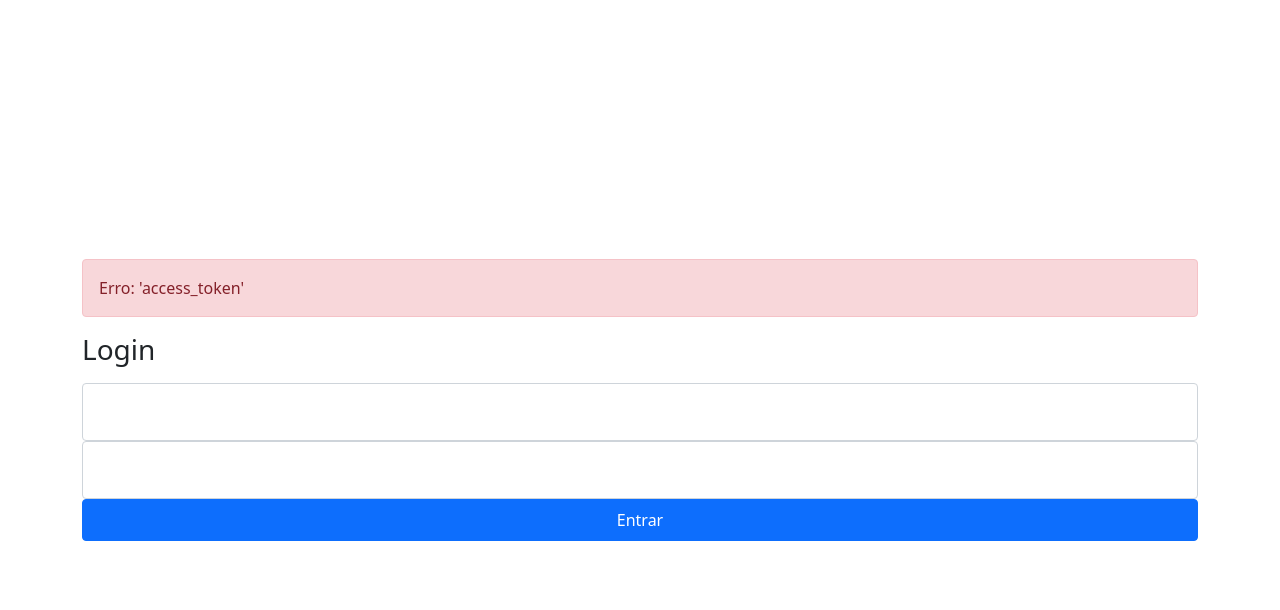
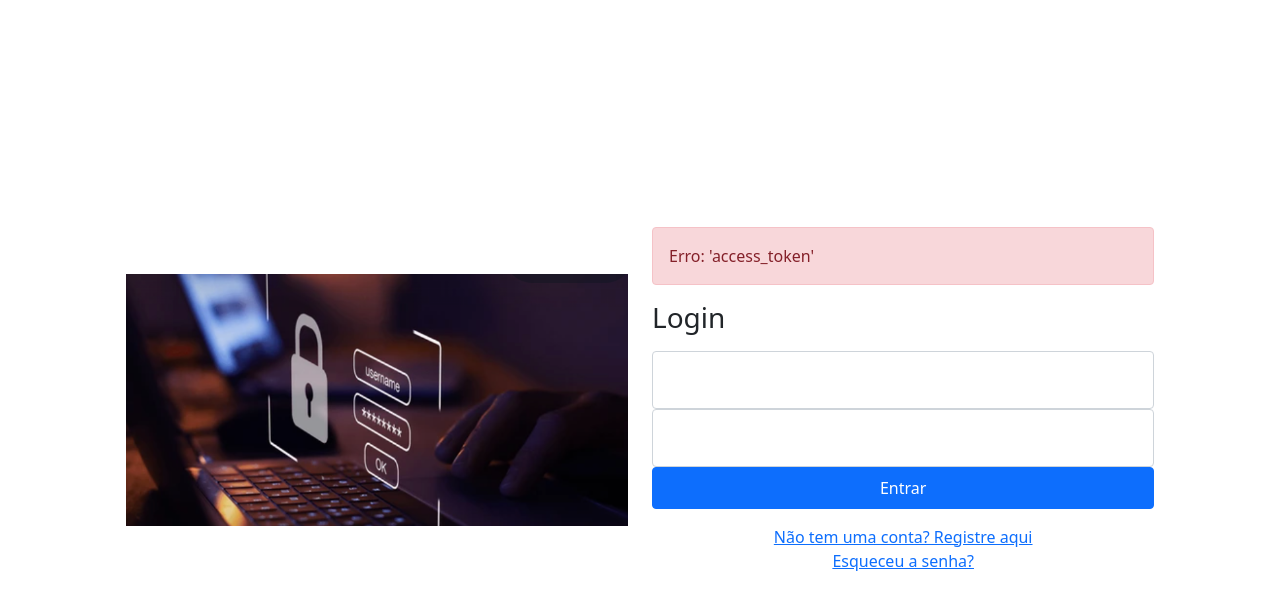
Before and after one commit to armandossrecife/myapp, a Flask app: page /dashboard in a window 1280 px wide. Shown: the top 610 px of the page. Run offline with Flask 3, Linux system fonts and the light colour scheme; a user stored in the database is signed in.

Commit message:
Melhorias nos templates de login, register e forgot

```diff
--- a/front/templates/auth/login.html
+++ b/front/templates/auth/login.html
@@ -7,7 +7,11 @@
     <link href="https://cdn.jsdelivr.net/npm/bootstrap@5.0.2/dist/css/bootstrap.min.css" rel="stylesheet" integrity="sha384-EVSTQN3/azprG1Anm3QDgpJLIm9Nao0Yz1ztcQTwFspd3yD65VohhpuuCOmLASjC" crossorigin="anonymous">
 </head>
 <body class="container d-flex justify-content-center align-items-center vh-100">
-    <main class="form-signin w-100 m-auto">
+    <div class="row">
+        <div class="col-md-6 d-flex align-items-center">
+            <img src="{{ url_for('static', filename='my_login.png') }}" alt="Login Image" class="img-fluid">
+        </div>
+        <div class="col-md-6">
             {% with messages = get_flashed_messages() %}
             {% if messages %}
             <div>
@@ -32,7 +36,14 @@
                 </div>
                 <button type="submit" class="btn btn-primary w-100 py-2">Entrar</button>
             </form>
-    </main>
-    <script src="{{ url_for('static', filename='script.js') }}"></script>
+
+            <div class="text-center mt-3">
+                <a href="{{ url_for('auth.register') }}">Não tem uma conta? Registre aqui</a>
+                <br>
+                <a href="{{ url_for('auth.forgot') }}">Esqueceu a senha?</a>
+            </div>
+        </div>
+    </div>
+    <!-- <script src="{{ url_for('static', filename='script.js') }}"></script> -->
 </body>
 </html>
--- a/front/templates/auth/register.html
+++ b/front/templates/auth/register.html
@@ -4,7 +4,7 @@
     <meta charset="UTF-8">
     <meta name="viewport" content="width=device-width, initial-scale=1.0">
     <title>Registro</title>
-    <link rel="stylesheet" href="{{ url_for('static', filename='style.css') }}">
+    <link href="https://cdn.jsdelivr.net/npm/bootstrap@5.0.2/dist/css/bootstrap.min.css" rel="stylesheet" integrity="sha384-EVSTQN3/azprG1Anm3QDgpJLIm9Nao0Yz1ztcQTwFspd3yD65VohhpuuCOmLASjC" crossorigin="anonymous">
 </head>
 <body>
     <div class="container">
@@ -40,6 +40,5 @@
         </form>
     </div>
 
-    <script src="{{ url_for('static', filename='script.js') }}"></script>
 </body>
 </html>
```
Also changed, not shown: front/static/style.css (+0 -9 lines), front/templates/auth/forgot-password.html (+6 -4 lines), front/static/my_login.png (added). Lines whose indentation alone changed are shown as unchanged.
